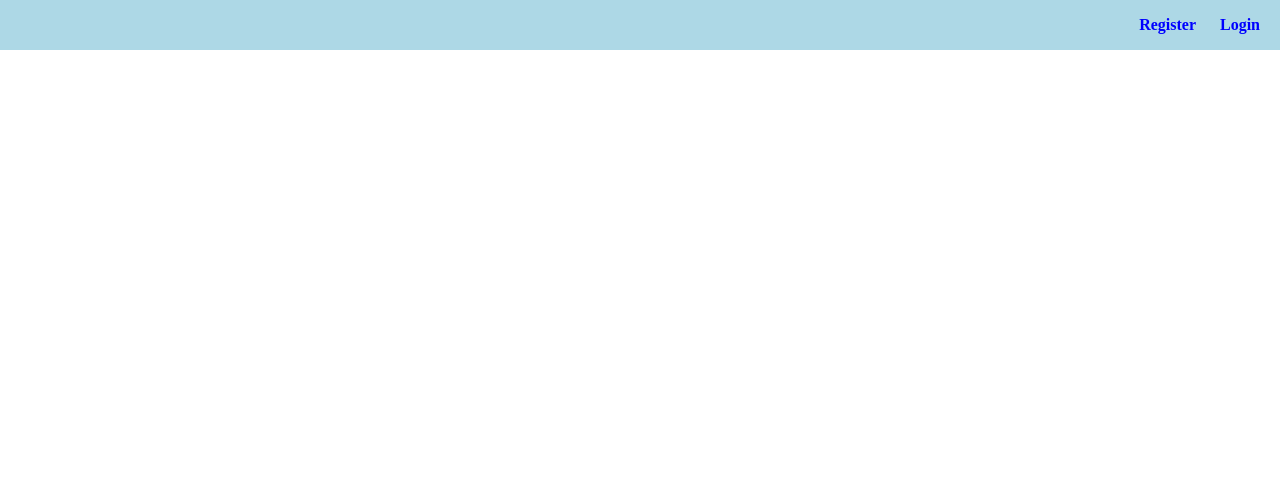
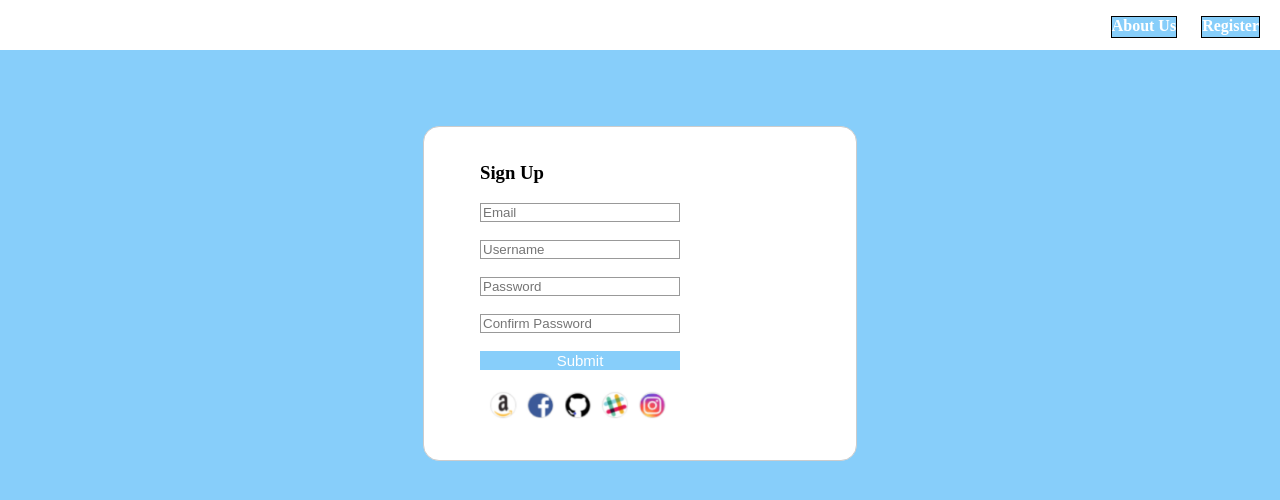
Before and after one commit to jkyle1234/RegisterPage, a plain HTML site: page index.html in a window 1280 px wide. Drawn offline with Linux system fonts and the light colour scheme.

Commit message:
adding image

```diff
--- a/index.html
+++ b/index.html
@@ -12,9 +12,10 @@
     <nav class="nav-bar">
         <ul>
             <li>
-                Register
+                <a href="https://www.google.com" target="blank">About Us</a>
             </li>
-            <li>Login</li>
+            <li><a href="https://www.yahoo.com" target="blank">Register</a></li>
+
         </ul>
 
     </nav>
@@ -22,5 +23,26 @@
 
 
 
+    <form>
+        <ul class="form-ul">
+            <li><h3>Sign Up</h3></li>
+            <li><input type="email" placeholder="Email"></li>
+            <li><br/></li>
+            <li><input type="text" placeholder="Username"></li>
+            <li><br/></li>
+            <li><input type="password" placeholder="Password"></li>
+            <li><br/></li>
+            <li><input type="password" placeholder="Confirm Password"></li>
+            <li><br/></li>
+            <li><button type="button" class="button">Submit</button></li>
+            <li><br/></li>
+            <li><img src="bottom1.png" ></li>
+        </ul>
+
+    </form>
+
+
+
+
 </body>
 </html>
--- a/main.css
+++ b/main.css
@@ -2,19 +2,17 @@
 
 
 nav {
-    background-color: lightblue;
+    background-color: white;
     position: fixed;
     top: 0px;
     left: 0px;
     width: 100vw;
     height: 50px;
-
-
 }
 
 nav ul li {
     display:inline-block;
-    color:blue;
+    color: blue;
     font-weight: bold;
     margin-right: 20px;
 
@@ -23,3 +21,56 @@ nav ul li {
 nav ul{
     text-align: right;
 }
+
+a {
+    display: block;
+    height: 20px;
+    width: auto;
+    border: 1px solid black;
+    color:White;
+    background-color: lightskyblue;
+    text-decoration: none;
+}
+
+input{
+    width:200px;
+    border:1px solid #999;
+    box-sizing: border-box;
+}
+
+
+
+body{
+    background-color: lightskyblue;
+}
+
+
+
+form{
+   margin: 0 auto;
+   width: 400px;
+   padding: 1em;
+   border: 1px solid #CCC;
+   border-radius: 1em;
+   margin-top: 10%;
+   background-color: white;
+}
+
+.button{
+    display: block;
+    width: 200px;
+    text-align: center;
+    background-color: lightskyblue;
+    font-size: 15px;
+    color: white;
+    border: 1px;
+}
+
+.form-ul {
+    list-style-type: none;
+}
+
+img{
+    text-align: left;
+    width:200px;
+}
```
Also changed, not shown: bottom1.png (added).
